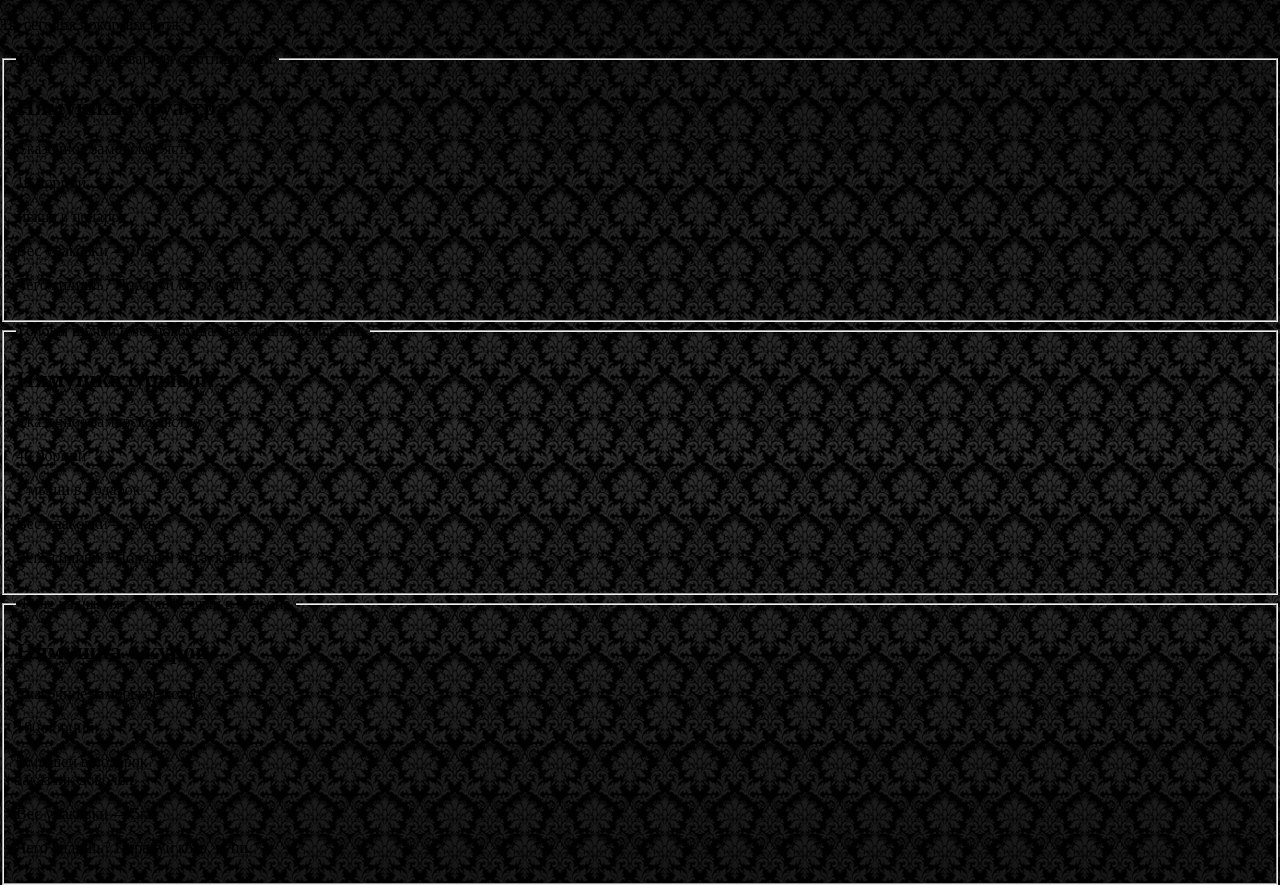
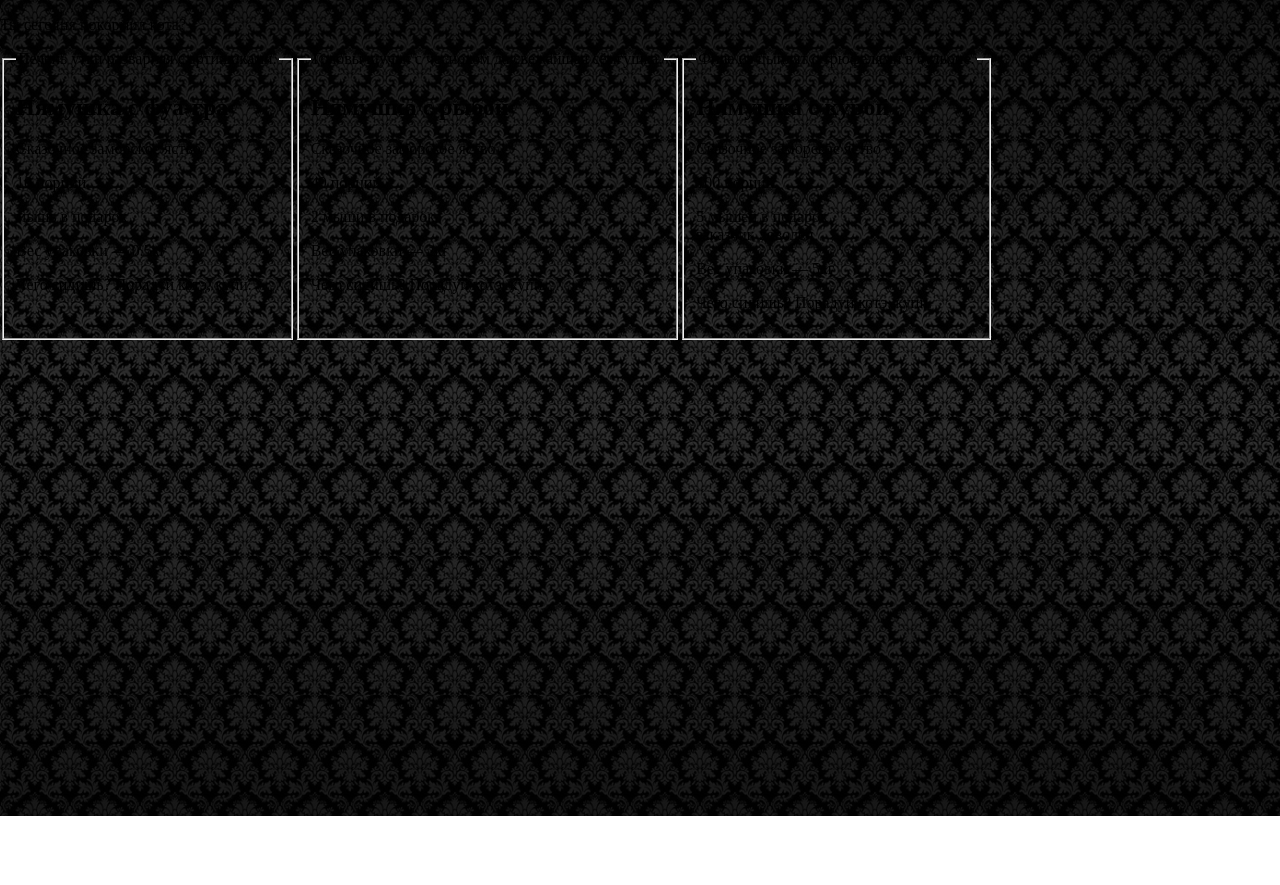
Before and after one commit to firefoxic/prototype, a website: page source/index.pug in a window 1280 px wide. After the commit the page ends 816 px from the top, so only its background shows below. Drawn offline with nearby package versions, Linux system fonts and the light colour scheme; files that its build step writes are made by us from their sources.

Commit message:
Add container for products

```diff
--- /dev/null
+++ b/source/blocks/products/products.post.css
@@ -0,0 +1,4 @@
+.products {
+  box-sizing: border-box;
+  display: flex;
+}
--- a/source/index.pug
+++ b/source/index.pug
@@ -71,6 +71,7 @@ block page
         #{pageTitle}
       +tagline().
         Ты сегодня покормил кота?
-      for food in foodList
-        +products(food)
+      .products
+        for food in foodList
+          +products(food)
       button.button.hidden(type='submit')= 'Оформить заказ'
--- a/source/styles/style.css
+++ b/source/styles/style.css
@@ -1,3 +1,4 @@
 @import "../blocks/root/root.post.css";
 @import "../blocks/page/page.post.css";
 @import "../blocks/hidden/hidden.post.css";
+@import "../blocks/products/products.post.css";
```
